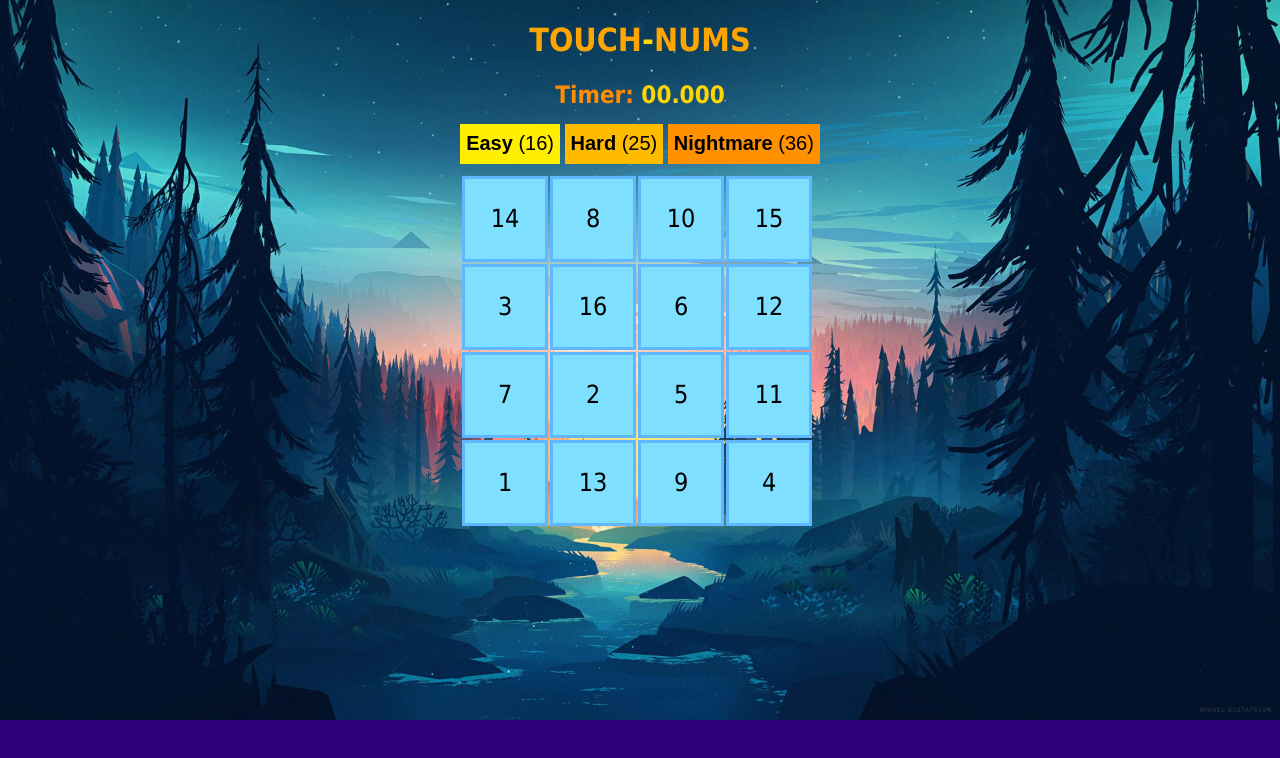
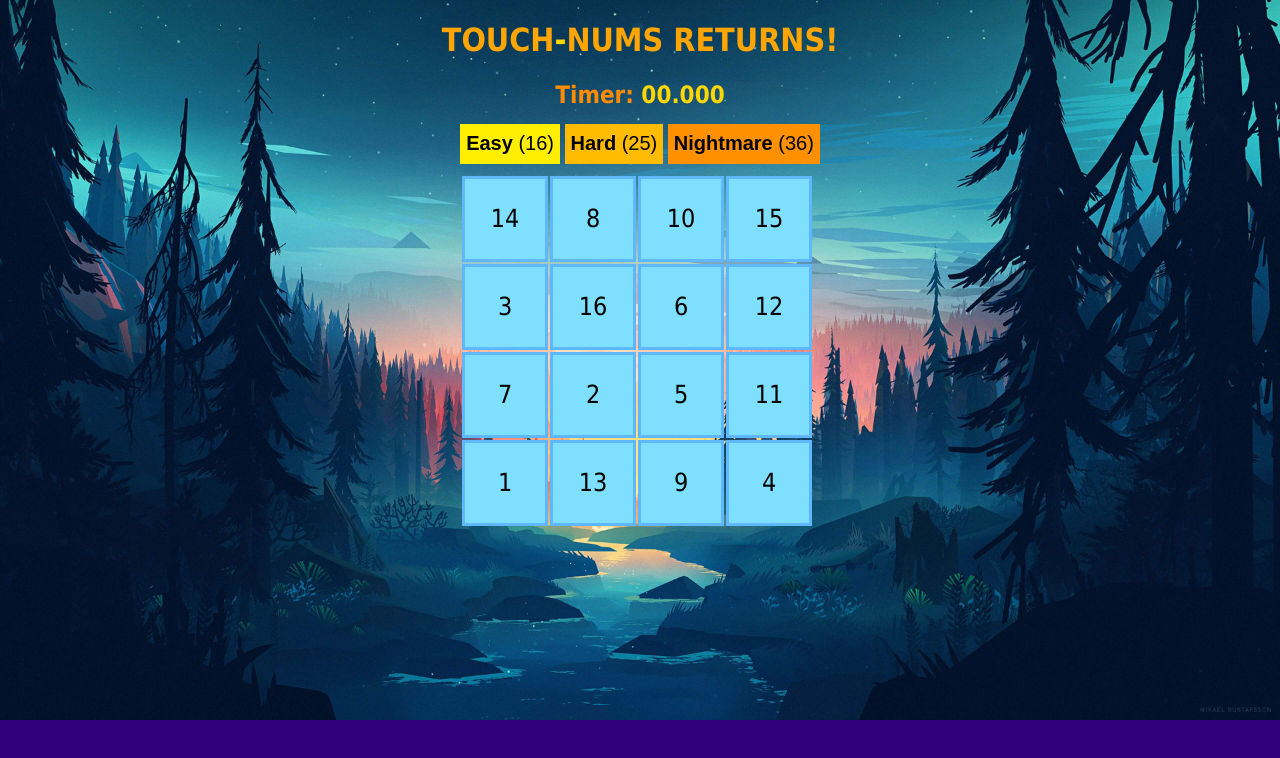
Before and after one commit to ramdavidov/touch-nums-test, a plain HTML site: page index.html in a window 1280 px wide. Drawn offline with Linux system fonts and the light colour scheme.

Commit message:
fixed title of the game

```diff
--- a/index.html
+++ b/index.html
@@ -11,7 +11,7 @@
 </head>
 
 <body onload="init()">
-    <h1>TOUCH<span>-</span>NUMS</h1>
+    <h1>TOUCH<span>-</span>NUMS RETURNS!</h1>
     <div class="game">
         <div class="timer">
             <h2>Timer: <span class="digits">00.000</span></h2>
```
